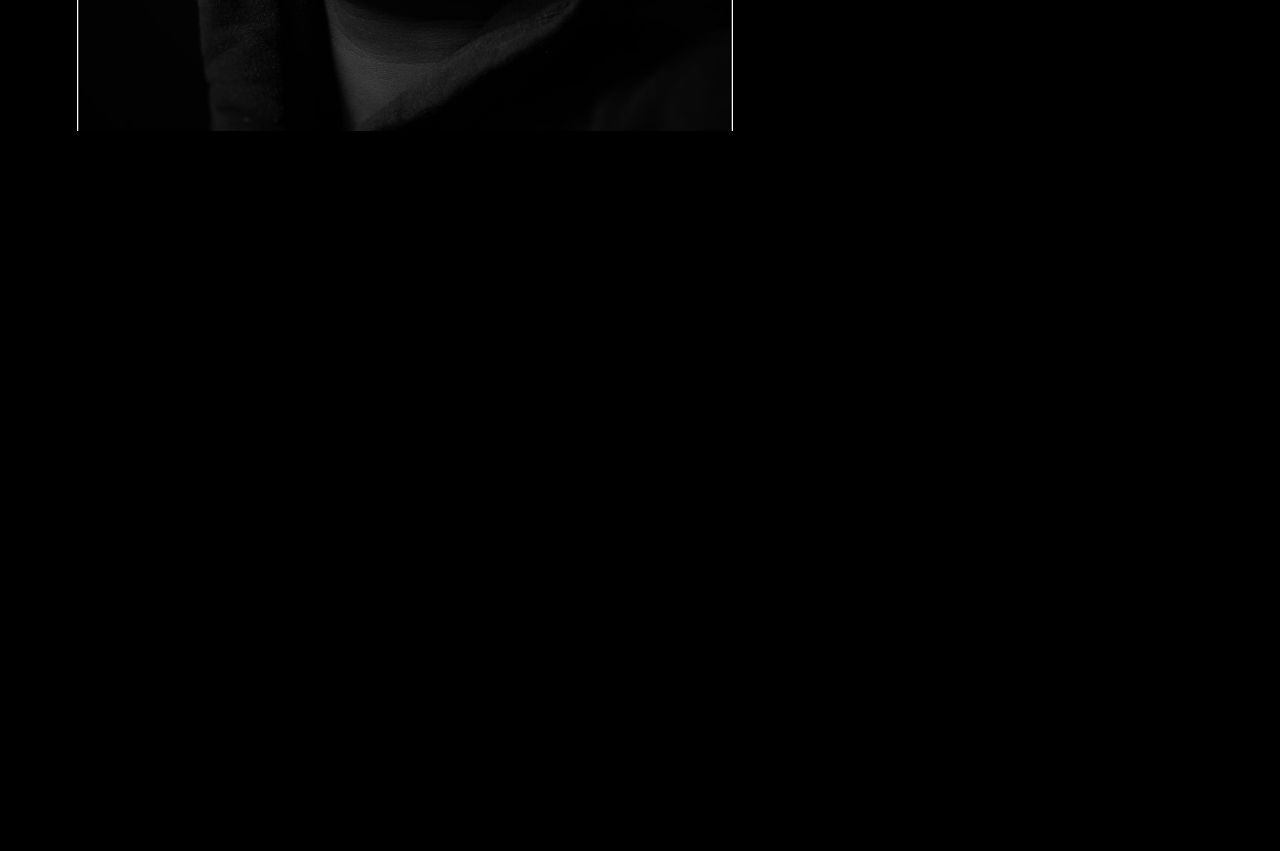
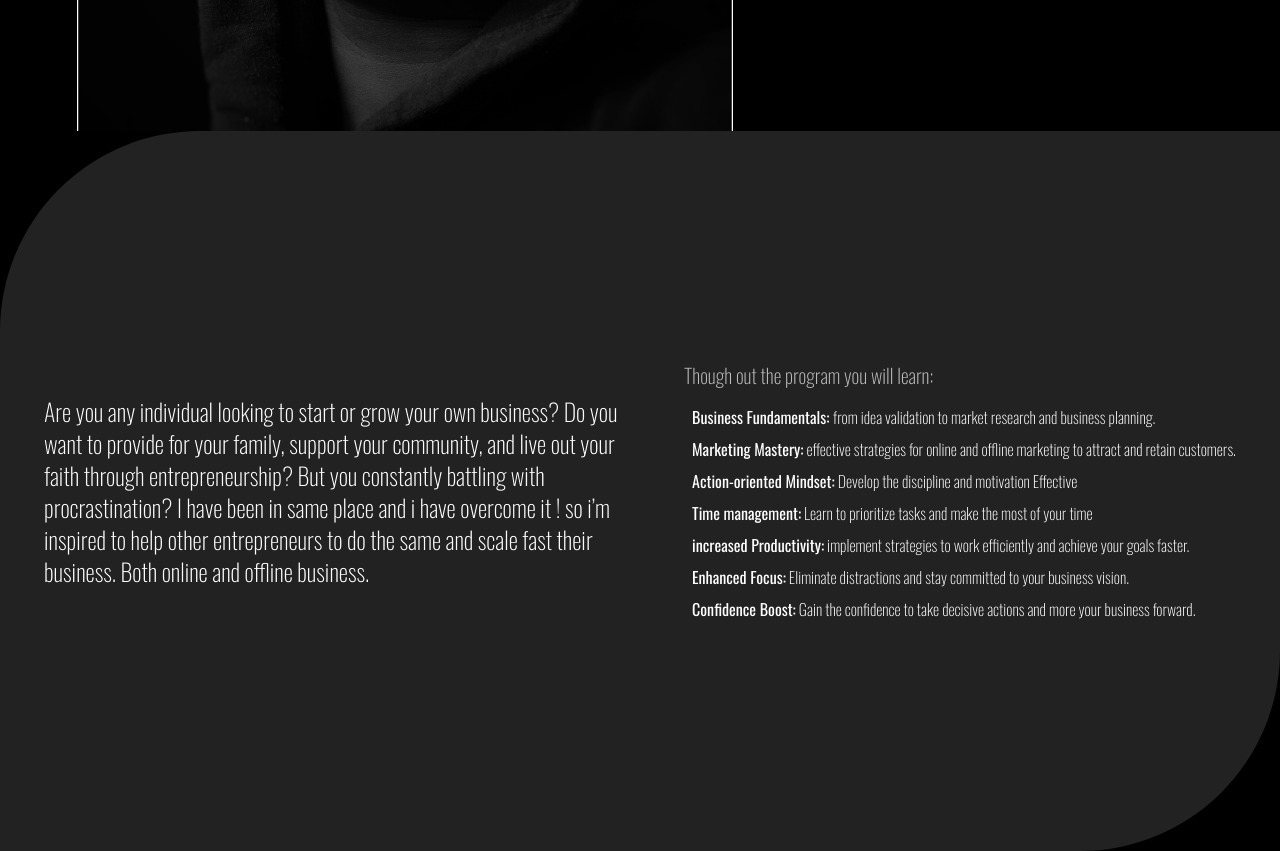
Before and after one commit to iamfrerot/Locus-Program, a React (Vite) app: page / in a window 1280 px wide. Shown: the part 1360-2211 px from the top of the page. Before the commit the page ends 1491 px from the top, so only its background shows below. Built offline with nearby package versions, Linux system fonts and the light colour scheme.

Commit message:
finished locus section

```diff
--- a/src/App.tsx
+++ b/src/App.tsx
@@ -1,6 +1,7 @@
 import Hero from "./Components/Hero";
 import NavBar from "./Components/NavBar";
 import About from "./Components/About";
+import Locus from "./Components/Locus";
 function App() {
  return (
   <div className='bg-black text-white w-full'>
@@ -8,6 +9,7 @@ function App() {
    <div className='pt-[95px]'>
     <Hero />
     <About />
+    <Locus />
    </div>
   </div>
  );
--- a/src/Components/Hero.tsx
+++ b/src/Components/Hero.tsx
@@ -37,7 +37,7 @@ const Hero = () => {
      to='contact'
      className='rounded-2xl border-2 border-white bg-black px-6 py-3 font-semibold uppercase text-white  transition-all duration-300 hover:translate-x-[-4px] hover:translate-y-[-4px] hover:rounded-md hover:shadow-[4px_4px_0px_white] active:translate-x-[0px] active:translate-y-[0px] active:rounded-2xl active:shadow-none cursor-pointer'
     >
-     Ready
+     Ready to action
     </Link>
    </motion.div>
    <img src={photo1} alt='Profile' className=' h-full hidden md:block' />
--- /dev/null
+++ b/src/Components/Locus.tsx
@@ -0,0 +1,55 @@
+const Locus = () => {
+ return (
+  <section
+   id='locus'
+   className='w-full  lg:h-[90vh] flex flex-col justify-center md:flex-row md:items-center bg-third  rounded-tl-[100px] rounded-br-[100px] md:rounded-tl-[200px] md:rounded-br-[200px] p-10 gap-10'
+  >
+   <p className='text-sm font-bold  md:text-2xl  md:max-w-[50%] md:font-[200]'>
+    Are you any individual looking to start or grow your own business? Do you
+    want to provide for your family, support your community, and live out your
+    faith through entrepreneurship? But you constantly battling with
+    procrastination? I have been in same place and i have overcome it ! so i’m
+    inspired to help other entrepreneurs to do the same and scale fast their
+    business. Both online and offline business.
+   </p>
+   <div className='flex flex-col lg:max-w-[50%]'>
+    <p className='lg:text-xl opacity-[0.70] font-[200]'>
+     Though out the program you will learn:
+    </p>
+    <ul className='flex flex-col pl-2 mt-4 gap-y-2'>
+     <li className='font-[200]'>
+      <span className='font-[400]'>Business Fundamentals: </span>from idea
+      validation to market research and business planning.
+     </li>
+     <li className='font-[200]'>
+      <span className='font-[400]'> Marketing Mastery:</span> effective
+      strategies for online and offline marketing to attract and retain
+      customers.
+     </li>
+     <li className='font-[200]'>
+      <span className='font-[400]'> Action-oriented Mindset:</span> Develop the
+      discipline and motivation Effective
+     </li>
+     <li className='font-[200]'>
+      <span className='font-[400]'>Time management:</span> Learn to prioritize
+      tasks and make the most of your time
+     </li>
+     <li className='font-[200]'>
+      <span className='font-[400]'>increased Productivity:</span> implement
+      strategies to work efficiently and achieve your goals faster.
+     </li>
+     <li className='font-[200]'>
+      <span className='font-[400]'> Enhanced Focus:</span> Eliminate
+      distractions and stay committed to your business vision.
+     </li>
+     <li className='font-[200]'>
+      <span className='font-[400]'>Confidence Boost:</span> Gain the confidence
+      to take decisive actions and more your business forward.
+     </li>
+    </ul>
+   </div>
+  </section>
+ );
+};
+
+export default Locus;
--- a/src/Components/NavBar.tsx
+++ b/src/Components/NavBar.tsx
@@ -40,10 +40,10 @@ const NavBar = () => {
      Home
     </Link>
     <Link
-     to='locus '
+     to='locus'
      smooth={true}
      className='cursor-pointer text-sm sm:text-xl'
-     offset={-200}
+     offset={-100}
     >
      Locus
     </Link>
```
